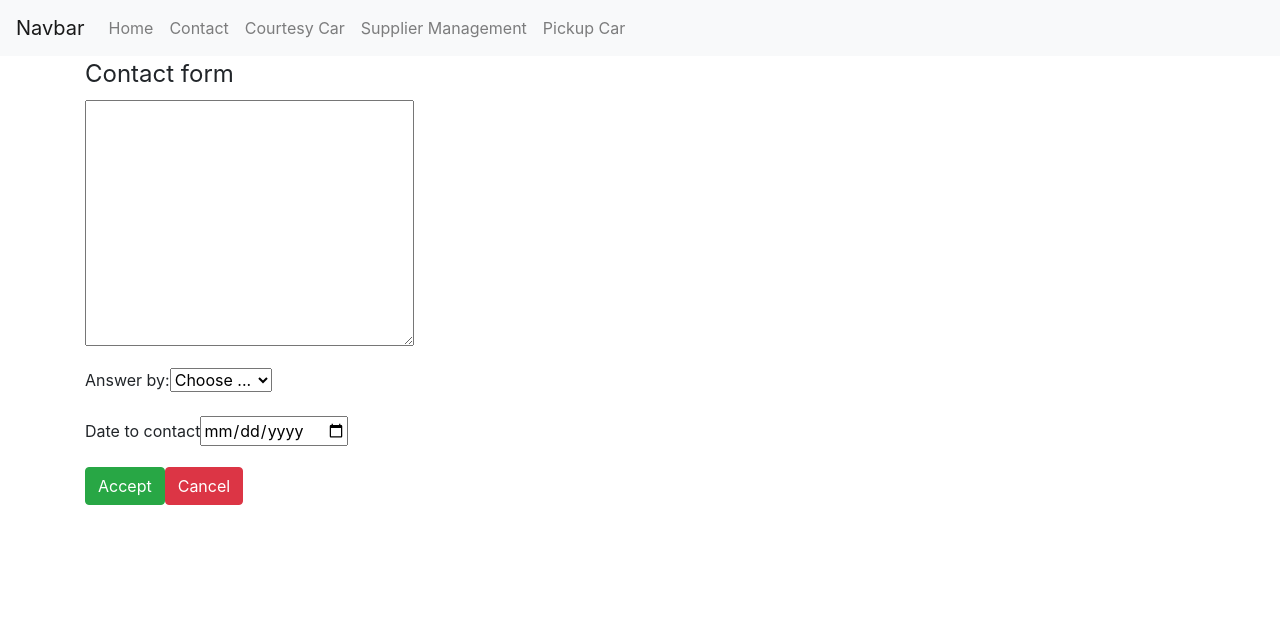
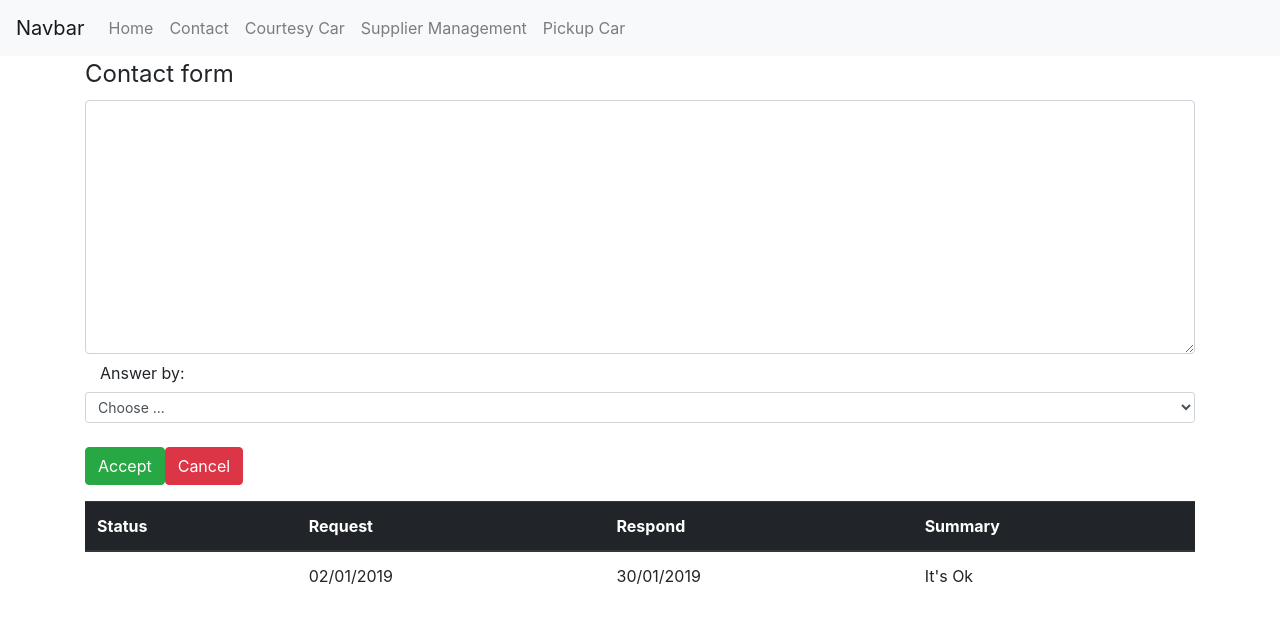
Before and after one commit to DSGDSR/ig-mywip, an Angular app: page /contact in a window 1280 px wide. Shown: the top 622 px of the page. Built offline with nearby package versions, Linux system fonts and the light colour scheme.

Commit message:
working in contact details

```diff
--- a/src/app/pages/contact/contact.component.html
+++ b/src/app/pages/contact/contact.component.html
@@ -1,26 +1,82 @@
 <div class="container">
-  <fieldset>
     <legend>Contact form</legend>
 
-    <p>
-    <textarea name="idContactDetails" id="" cols="30" rows="10"></textarea>
-    </p>
-    <p>
-      <label for="select">Answer by:  </label>
-      <select id="select">
+    <div class="form-group">
+
+      <textarea class="form-control" name="idContactDetails" id="" cols="30" rows="10"></textarea>
+
+      <label class="col-sm-2 col-form-label" for="select">Answer by:  </label>
+      <select id="select"   class="form-control form-control-sm"
+        (change)="changeTypeAnswer($event.target.value)">
         <option value="">Choose ...</option>
-          <option value="Telephone">Telephone</option>
+          <option value="Telephone">Phone</option>
           <option value="Email">Email</option>
           <option value="SMS">SMS</option>
       </select>
-    </p>
-    <p>
-        <label for="date">Date to contact</label>
-        <input type="date" id="date">
-      </p>
-      <p>
+
+      <br>
+
+    <div *ngIf="typeAnswer=='Telephone'">
+        <div class="form-group row">
+            <label for="inputEmail3" class="col-sm-2 col-form-label">Phone</label>
+            <div class="col-sm-10">
+              <input type="text" class="form-control" id="inputEmail3" placeholder="Phone Number">
+            </div>
+          </div>
+        <div class="form-group row">
+          <label  class="col-sm-2 col-form-label">Date to contact</label>
+          <div class="col-sm-10">
+              <input type="date" id="date"/>
+          </div>
+        </div>
+    </div>
+    <div *ngIf="typeAnswer=='Email'">
+        <div class="form-group row">
+            <label  class="col-sm-2 col-form-label">Email</label>
+            <div class="form-group row"><div class="col-sm-10">
+                <input type="email" class="form-control" id="inputEmail3" placeholder="Email">
+              </div>
+            </div>
+        </div>
+    </div>
+    <div *ngIf="typeAnswer=='SMS'">
+        <div class="form-group row"><div class="col-sm-10">
+            <input type="text" class="form-control" id="inputEmail3" placeholder="Email">
+          </div>
+        </div>
+     </div>
+
+      <div>
           <button type="submit" class="btn btn-success">Accept</button>
           <button type="submit" class="btn btn-danger">Cancel</button>
-        </p>
-  </fieldset>
+      </div>
+
+
+
+    </div>
+
+
+   <!-- old contacts-->
+   <div class="form-group">
+
+      <table class="table" >
+          <thead class="thead-dark">
+            <tr>
+                <th scope="col">Status</th>
+                <th scope="col">Request</th>
+                <th scope="col">Respond</th>
+                <th scope="col">Summary</th>
+            </tr>
+          </thead>
+          <tbody>
+            <tr>
+              <th scope="row"><span class="glyphicon glyphicon-ok"></span></th>
+              <td>02/01/2019</td>
+              <td>30/01/2019</td>
+              <td>It's Ok</td>
+            </tr>
+          </tbody>
+        </table>
+    </div>
+
 </div>
--- a/src/app/pages/contact/contact.component.ts
+++ b/src/app/pages/contact/contact.component.ts
@@ -7,9 +7,14 @@ import { Component, OnInit } from '@angular/core';
 })
 export class ContactComponent implements OnInit {
 
+  public typeAnswer = 0;
+
   constructor() { }
 
   ngOnInit() {
   }
 
+  changeTypeAnswer(selected) {
+    this.typeAnswer = selected;
+  }
 }
--- a/src/app/pages/courtesy-car/courtesy-car.component.ts
+++ b/src/app/pages/courtesy-car/courtesy-car.component.ts
@@ -13,7 +13,7 @@ export class CourtesyCarComponent implements OnInit {
   ngOnInit() {
   }
 
-  changeSelectCaegory(selected){
+  changeSelectCaegory(selected) {
     this.categoryLevel = selected;
   }
 }
--- a/src/app/pages/home/home.component.html
+++ b/src/app/pages/home/home.component.html
@@ -1,3 +1,5 @@
-<p>
-  home works!
-</p>
+<div class="container">
+    <fieldset>
+      <legend>Hello Mr O'Connor</legend>
+    </fieldset>
+</div>
```
Also changed, not shown: src/app/app-routing.module.ts (line endings or trailing spaces).
